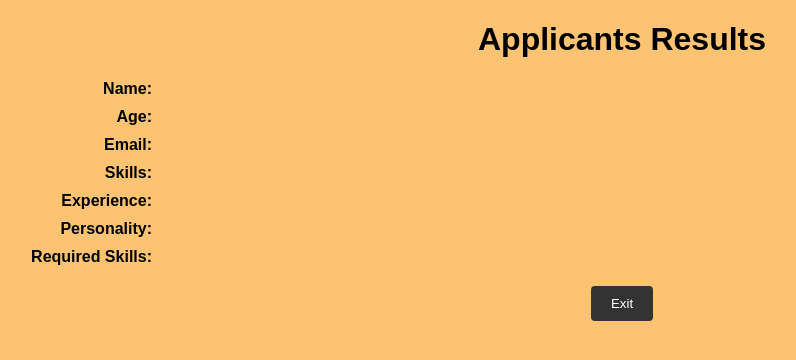
After one commit to SR-Pittu/GDP, a Flask app: template templates/applicantresultdetails.html in a window 1280 px wide. The commit adds this page. Shown: the top 360 px of the page, without its empty margins (18-814 px from the left). Run offline with Flask 3, Linux system fonts and the light colour scheme; the template is opened without the code that fills it, so the values that code supplies are empty.

Commit message:
Committed by minitha

```diff
--- /dev/null
+++ b/templates/applicantresultdetails.html
@@ -0,0 +1,140 @@
+
+<!DOCTYPE html>
+<html>
+<head>
+  <title>Applicants Results</title>
+  <style>
+    /* CSS styles for the page */
+    body {
+      font-family: Arial, sans-serif;
+      margin: 20px;
+      background-color:rgba(250, 151, 11, 0.571);
+    }
+
+    h1 {
+      text-align: center;
+      color:black;
+    }
+
+    .form-group {
+      margin-bottom: 10px;
+      display: flex;
+      align-items: center;
+    }
+
+    .form-group label {
+      display: inline-block;
+      width: 150px;
+      text-align: right;
+      margin-right: 10px;
+      font-weight: bold;
+      color: black;
+    }
+
+    .form-group input[type="text"],
+    .form-group textarea {
+      flex: 1;
+      padding: 5px;
+      border: 1px solid #ccc;
+      border-radius: 4px;
+      background-color: #fff;
+      color:black;
+      box-sizing: border-box;
+    }
+
+    /* .form-group .placeholder {
+        /* width: 100px;; */
+      /* font-size: 10px;
+      padding: 2px;
+      background-color: #f7f7f7;
+      color: #999;
+      display: inline-block;
+      margin-left: 5px;
+      vertical-align: top;
+    } */ */
+
+    .form-group .placeholder {
+      font-size: 10px;
+      padding: 10px  20px;
+      background-color: #f7f7f7;
+      color: #999;
+      display:inline-block;
+      margin-left: 5px;
+      vertical-align:top;
+      width: 80px; /* Adjust the width as desired */
+      height: 2px; /* Adjust the height as desired */
+    }
+
+
+    button {
+      padding: 10px 20px;
+      text-align: center;
+      background-color: #4CAF50;
+      color: #fff;
+      border: none;
+      border-radius: 4px;
+      cursor: pointer;
+    }
+
+    button:hover {
+      background-color: #45a049;
+    }
+
+    .exit-button {
+      background-color: #333;
+      color: #fff;
+    }
+    .exit-button-container {
+      display: flex;
+      justify-content: center;
+      margin-top: 20px;
+    }
+    .exit-button:hover {
+      background-color: #555;
+    }
+  </style>
+</head>
+<body>
+  <h1>Applicants Results</h1>
+
+  <div class="form-group">
+    <label for="name">Name:</label>
+    <!-- <input type="text" id="name" name="name" placeholder="Enter your name"> -->
+  </div>
+
+  <div class="form-group">
+    <label for="age">Age:</label>
+    <!-- <input type="text" id="age" name="age" placeholder="Enter your age"> -->
+  </div>
+
+  <div class="form-group">
+    <label for="email">Email:</label>
+    <!-- <input type="text" id="email" name="email" placeholder="Enter your email"> -->
+  </div>
+
+  <div class="form-group">
+    <label for="skills">Skills:</label>
+    <!-- <textarea id="skills" name="skills" placeholder="Enter your skills"></textarea> -->
+  </div>
+
+  <div class="form-group">
+    <label for="experience">Experience:</label>
+    <!-- <textarea id="experience" name="experience" placeholder="Enter your experience"></textarea> -->
+  </div>
+
+  <div class="form-group">
+    <label for="personality">Personality:</label>
+    <!-- <textarea id="personality" name="personality" placeholder="Enter your personality"></textarea> -->
+  </div>
+
+  <div class="form-group">
+    <label for="required-skills">Required Skills:</label>
+    <!-- <textarea id="required-skills" name="required-skills" placeholder="Enter required skills"></textarea> -->
+  </div>
+
+  <!-- <button type="submit">Submit</button> -->
+  <div class="exit-button-container">
+  <button type="button" class="exit-button">Exit</button>
+  </div>
+</body>
+</html>
--- a/templates/register.html
+++ b/templates/register.html
@@ -110,11 +110,12 @@
         }
 
         body{
-          background-image: url('register.jpg');
+          /* background-image: url('register.jpg'); */
           background-size: cover;
           background-repeat: no-repeat;
           background-position: center;
           font-family: Arial, sans-serif;
+          background-color: rgb(250, 151, 11, 0.571);
         }
       </style>
 
```
